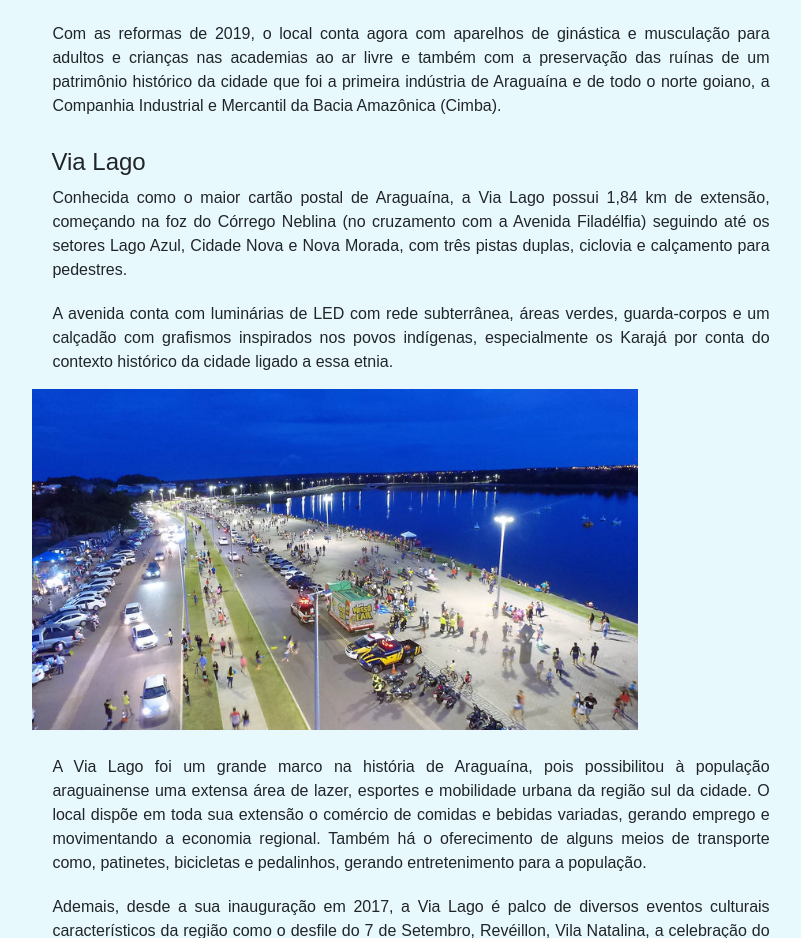
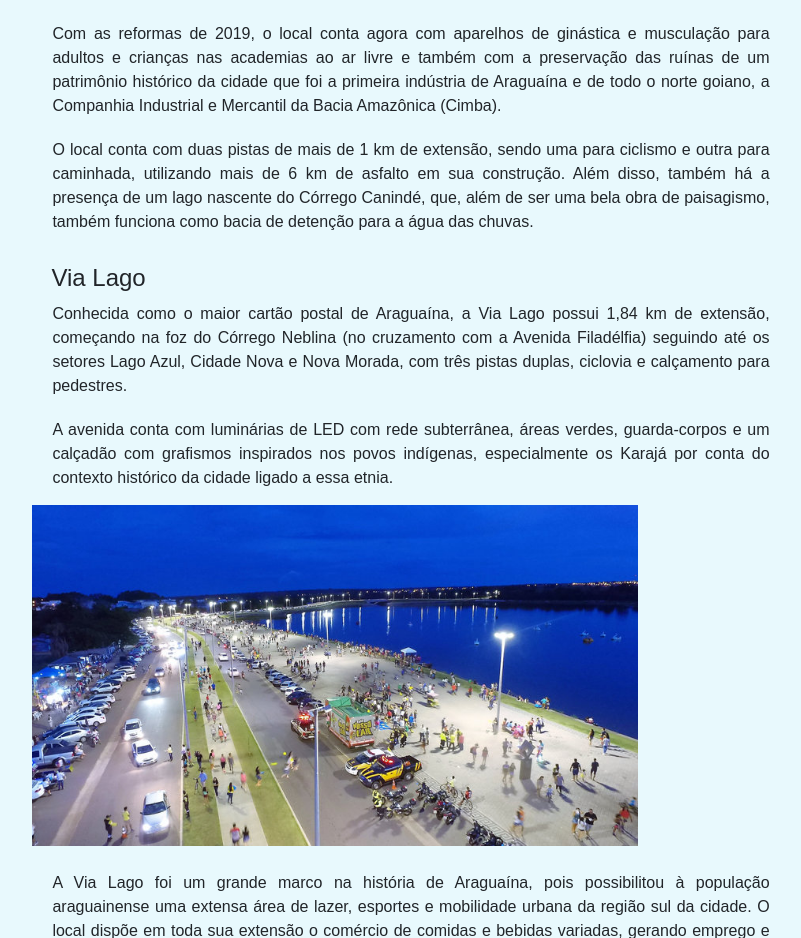
Before and after one commit to ana2368793l/tcc, a plain HTML site: page index.html in a window 1280 px wide. Shown: the part 3840-4778 px from the top of the page, without its empty margins (229-1030 px from the left). Drawn offline with nearby package versions, Linux system fonts and the light colour scheme; files whose address does not match are found by name; a web font is replaced by a local one.

Commit message:
Update index.html

```diff
--- a/index.html
+++ b/index.html
@@ -270,6 +270,7 @@
     <p>O Eco Parque Cimba Benedito Vicente sempre foi uma referência na cidade desde 2015 por ser um espaço ideal para práticas esportivas e lazer da população. O local já foi palco de diversas confraternizações, festas, piqueniques, campeonatos, cerimônias de casamento e para eventos artísticos culturais da cidade como a Via Sacra e o Festival do São João do Cerrado.</p>
     <img src= fotos/vialago.jpg id="fotovialago" alt="" style="width:80%;">
     <p>Com as reformas de 2019, o local conta agora com aparelhos de ginástica e musculação para adultos e crianças nas academias ao ar livre e também com a preservação das ruínas de um patrimônio histórico da cidade que foi a primeira indústria de Araguaína e de todo o norte goiano, a Companhia Industrial e Mercantil da Bacia Amazônica (Cimba).</p>
+    <p>O local conta com duas pistas de mais de 1 km de extensão, sendo uma para ciclismo e outra para caminhada, utilizando mais de 6 km de asfalto em sua construção. Além disso, também há a presença de um lago nascente do Córrego Canindé, que, além de ser uma bela obra de paisagismo, também funciona como bacia de detenção para a água das chuvas.</p>
 
     <h4>Via Lago</h4>
     <p>Conhecida como o maior cartão postal de Araguaína, a Via Lago possui 1,84 km de extensão, começando na foz do Córrego Neblina (no cruzamento com a Avenida Filadélfia) seguindo até os setores Lago Azul, Cidade Nova e Nova Morada, com três pistas duplas, ciclovia e calçamento para pedestres.</p>
```
